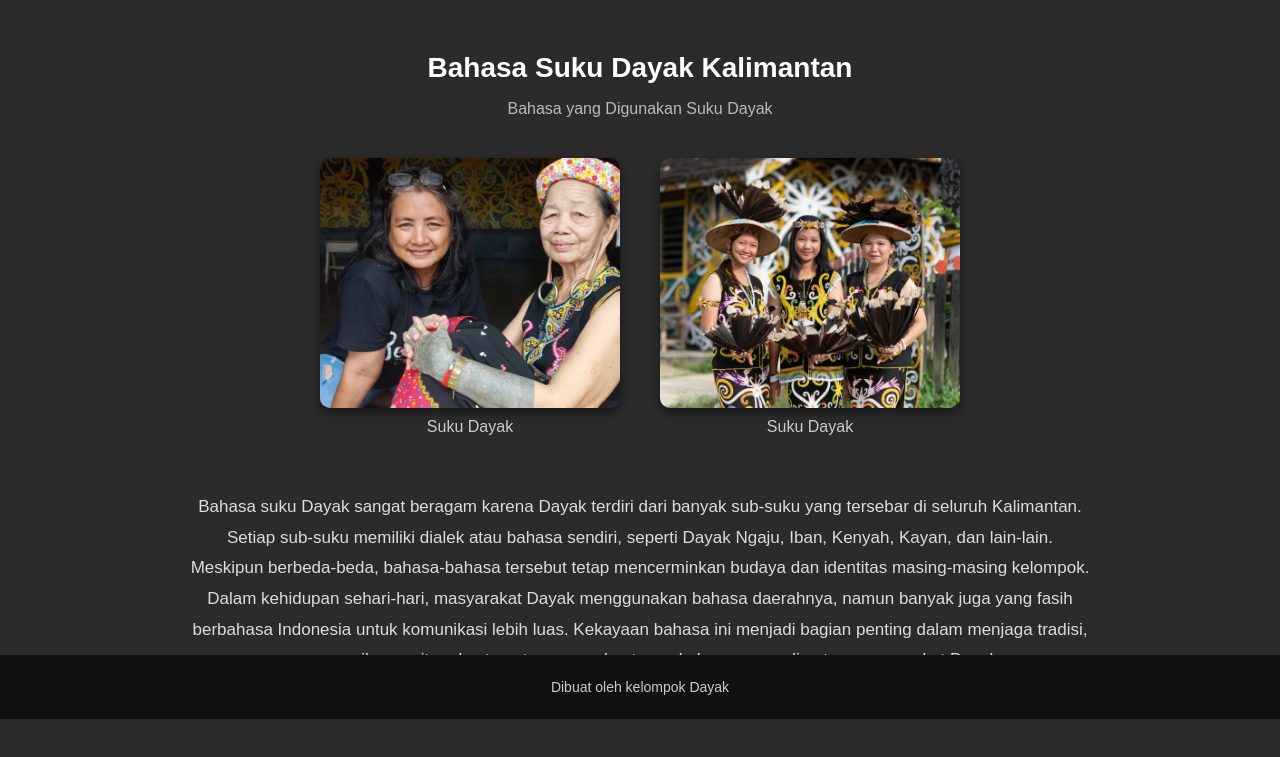
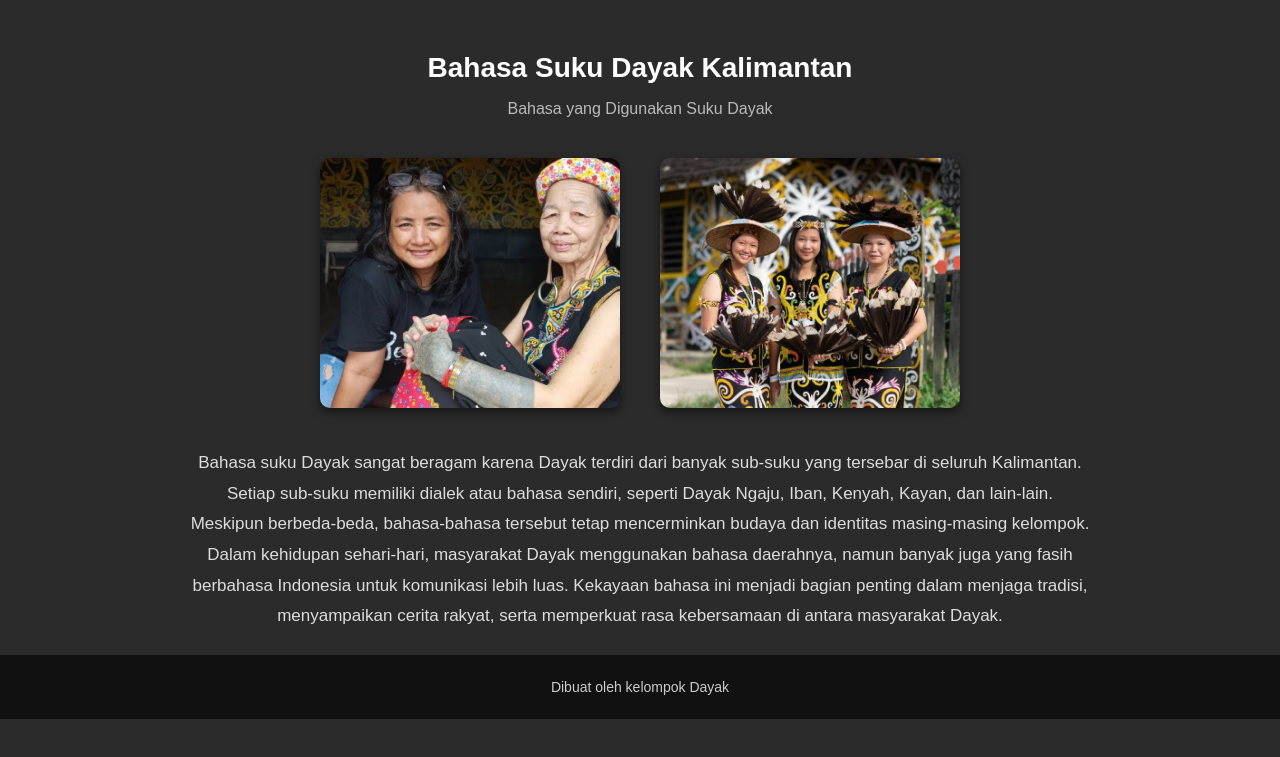
Before and after one commit to JasonChristanaeLL/sukudayak2, a plain HTML site: page bahasa.html in a window 1280 px wide. Shown: the part 81-838 px from the top of the page. After the commit the page ends 810 px from the top, so only its background shows below. Drawn offline with Linux system fonts and the light colour scheme.

Commit message:
Update bahasa.html

```diff
--- a/bahasa.html
+++ b/bahasa.html
@@ -27,12 +27,10 @@
     <section class="gallery">
       <div class="gallery-item">
         <img src="assets/bahasa1.avif" alt="Foto" />
-        <p class="caption">Suku Dayak</p>
       </div>
 
       <div class="gallery-item">
         <img src="assets/bahasa2.jpeg" alt="Foto" />
-        <p class="caption">Suku Dayak</p>
       </div>
     </section>
 
```
